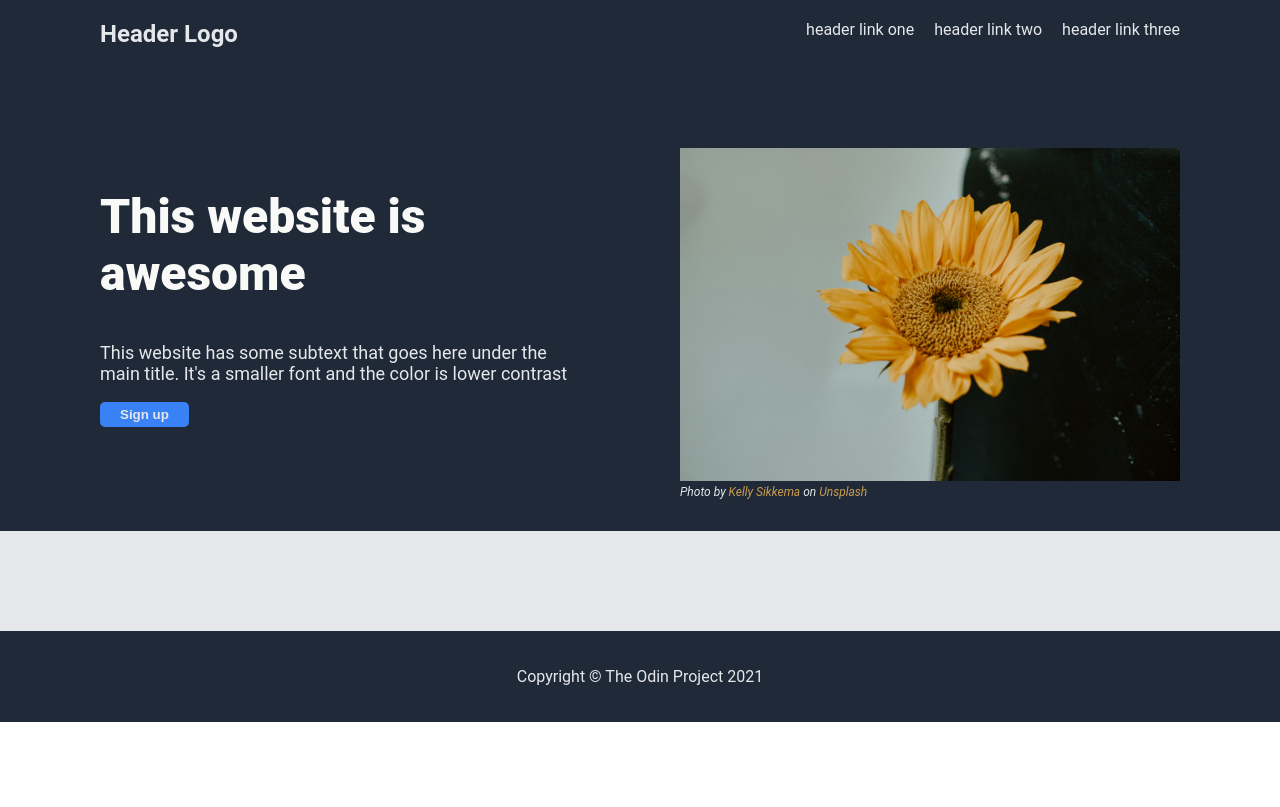
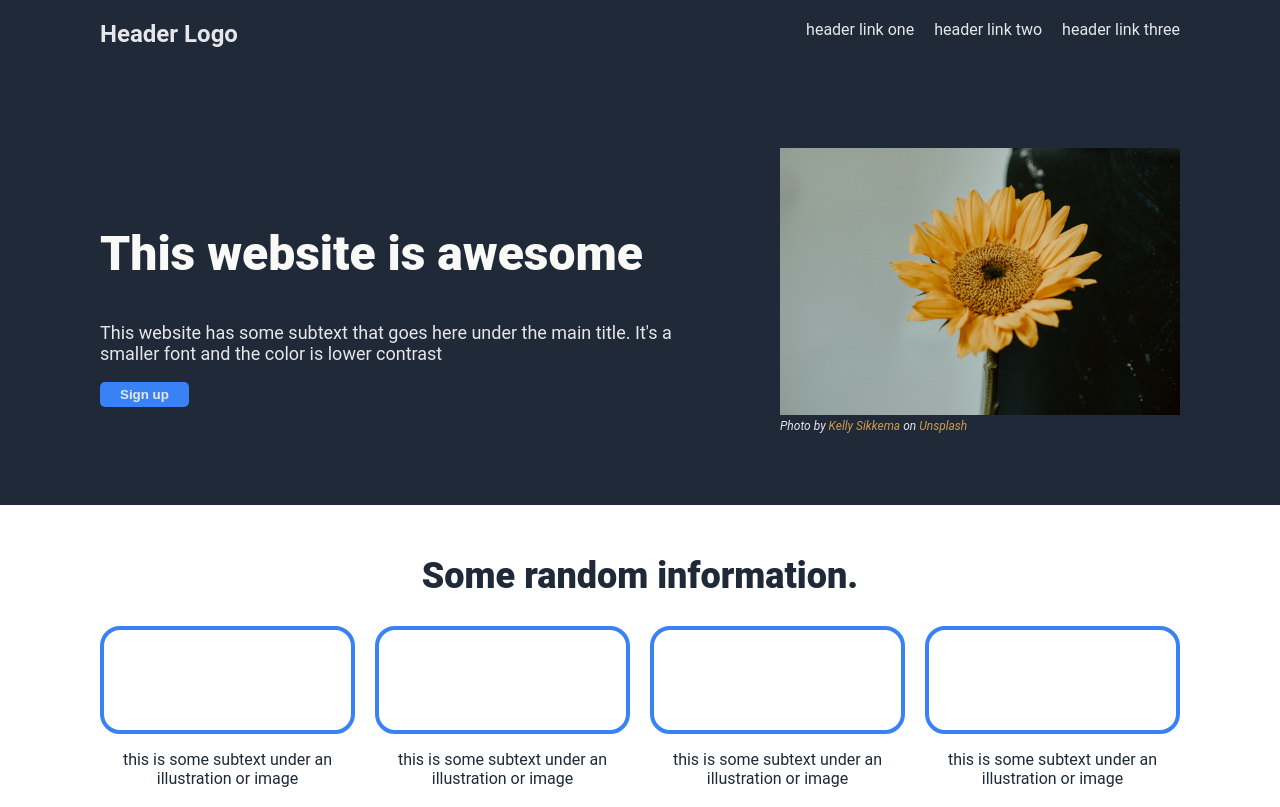
Before and after one commit to mintmending/odin-landing-page, a plain HTML site: page index.html in a window 1280 px wide. Shown: the top 807 px of the page. Drawn offline with Linux system fonts and the light colour scheme.

Commit message:
Add section 2

```diff
--- a/index.html
+++ b/index.html
@@ -40,8 +40,26 @@
     </section>
 
     <section class="section-2">
-        <div class="test-div"></div>
-</div>    </section>
+        <h2>Some random information.</h2>
+        <div class="section-2-container">
+            <div class="illustration-container">
+                <div class="illustration"></div>
+                <p>this is some subtext under an illustration or image</p>
+            </div>
+            <div class="illustration-container">
+                <div class="illustration"></div>
+                <p>this is some subtext under an illustration or image</p>
+            </div>
+            <div class="illustration-container">
+                <div class="illustration"></div>
+                <p>this is some subtext under an illustration or image</p>
+            </div>
+            <div class="illustration-container">
+                <div class="illustration"></div>
+                <p>this is some subtext under an illustration or image</p>
+            </div>
+        </div>
+    </section>
 
 
     <footer>
--- a/styles.css
+++ b/styles.css
@@ -9,7 +9,7 @@ body {
 
 .section-1 {
     background-color: #1F2937;
-    padding: 20px 100px;
+    padding: 20px 100px 60px;
 }
 
 .header {
@@ -43,6 +43,7 @@ a {
 .hero-container {
     display: flex;
     justify-content: space-between;
+    align-items: center;
     gap: 100px;
 }
 
@@ -67,7 +68,7 @@ a {
 }
 
 .hero-img {
-    width: 500px;
+    max-width: 400px;
 }
 
 .hero-img-container p {
@@ -83,9 +84,29 @@ a {
 
 /* section 2 */
 
-.test-div {
+.section-2 {
+    background-color: #FFFFFF;
+    color: #1F2937;
+    padding: 20px 100px 60px;
+}
+
+h2 {
+    font-size: 36px;
+    font-weight: 900;
+    text-align: center;
+}
+
+.section-2-container {
+    display: flex;
+    justify-content: space-between;
+    gap: 20px;
+    text-align: center;
+}
+
+.illustration {
     height: 100px;
-    background-color: #E5E7EB;
+    border: 4px solid #3882F6;
+    border-radius: 20px;
 }
 
 /* section 3 */
```
